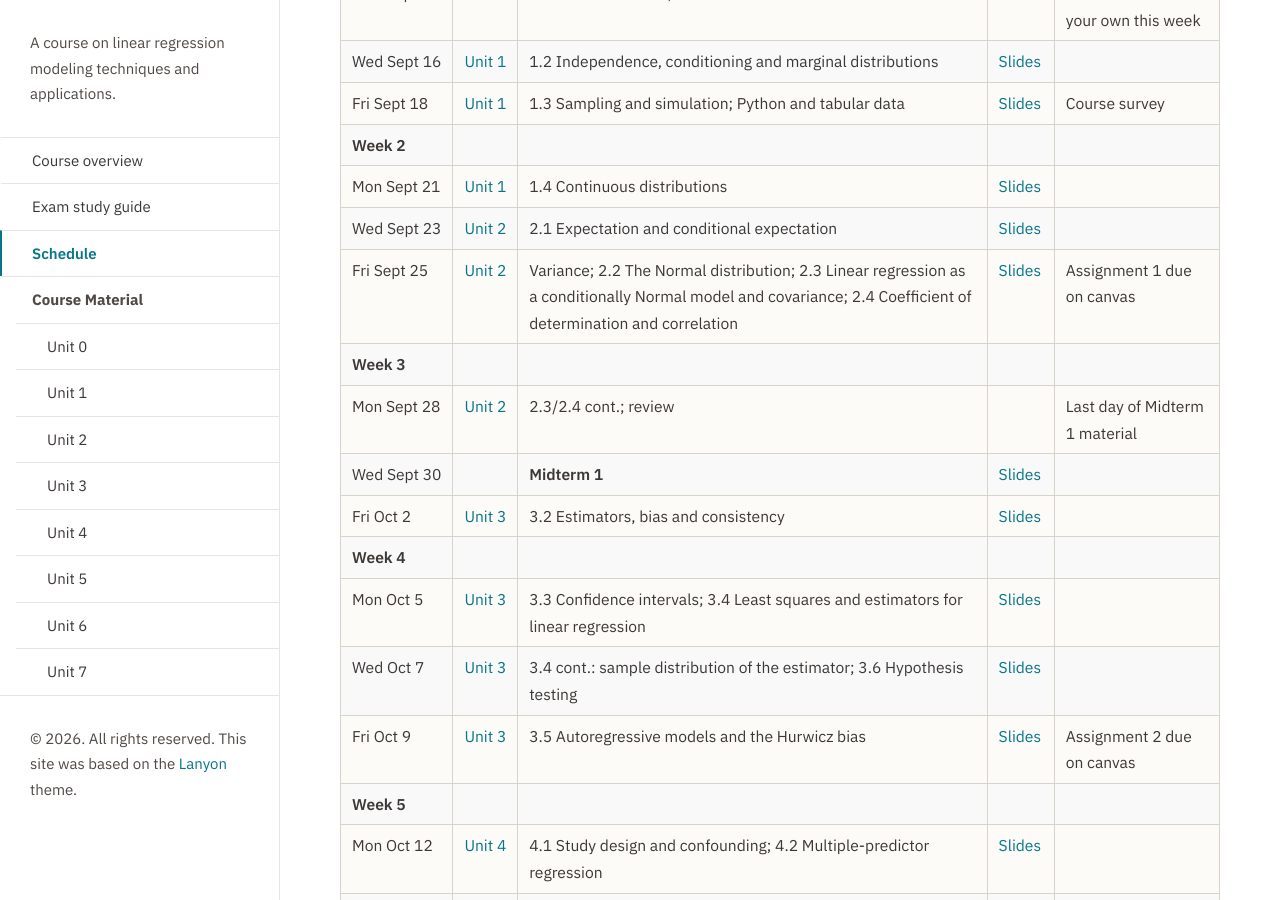
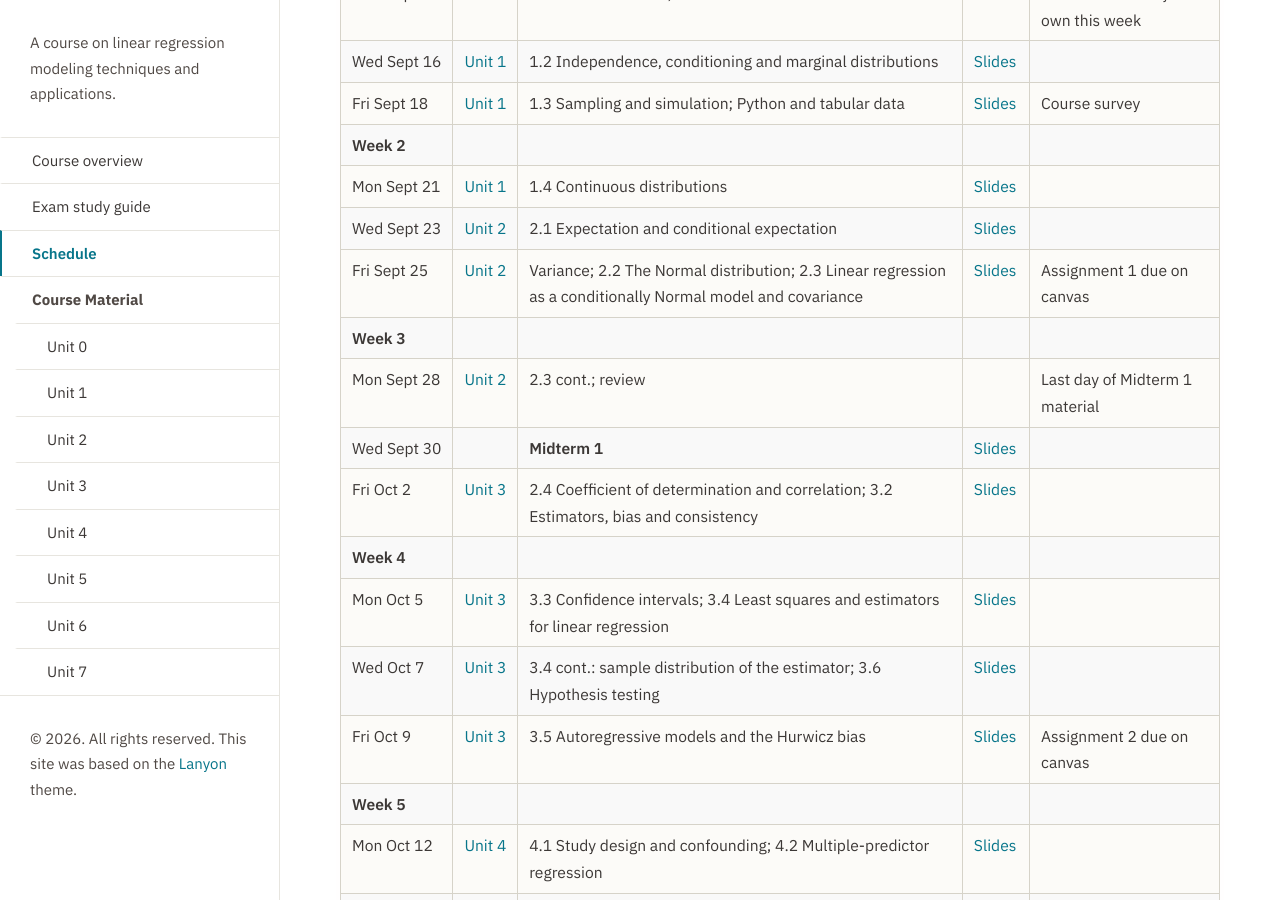
Before and after one commit to elevien/math50_2026, a Jekyll site: the page built from schedule.md, in a window 1280 px wide and 900 px high, scrolled down 455 px. Built offline with Jekyll 4.4.1, drawn with Linux system fonts in a browser that asks for light colours.

Commit message:
Publish from math50_sandbox@82b6405

```diff
--- a/schedule.md
+++ b/schedule.md
@@ -21,11 +21,11 @@ Before going through Unit 1, please review [Unit 0]({{ '/unit0/' | relative_url
 | **Week 2** | | | | |
 | Mon Sept 21 | [Unit 1]({{ '/unit1/' | relative_url }}) | 1.4 Continuous distributions | [Slides]({{ '/unit1/slides-09-21.pdf' | relative_url }}) | |
 | Wed Sept 23 | [Unit 2]({{ '/unit2/' | relative_url }}) | 2.1 Expectation and conditional expectation| [Slides]({{ '/unit2/slides-09-23.pdf' | relative_url }}) | |
-| Fri Sept 25 | [Unit 2]({{ '/unit2/' | relative_url }}) | Variance; 2.2 The Normal distribution; 2.3 Linear regression as a conditionally Normal model and covariance; 2.4 Coefficient of determination and correlation | [Slides]({{ '/unit2/slides-09-25.pdf' | relative_url }}) | Assignment 1 due on canvas|
+| Fri Sept 25 | [Unit 2]({{ '/unit2/' | relative_url }}) | Variance; 2.2 The Normal distribution; 2.3 Linear regression as a conditionally Normal model and covariance | [Slides]({{ '/unit2/slides-09-25.pdf' | relative_url }}) | Assignment 1 due on canvas|
 | **Week 3** | | | | |
-| Mon Sept 28 | [Unit 2]({{ '/unit2/' | relative_url }}) | 2.3/2.4 cont.; review | | Last day of Midterm 1 material |
+| Mon Sept 28 | [Unit 2]({{ '/unit2/' | relative_url }}) | 2.3 cont.; review | | Last day of Midterm 1 material |
 | Wed Sept 30 | | **Midterm 1**  | [Slides]({{ '/unit3/slides-09-30.pdf' | relative_url }}) |  |
-| Fri Oct 2 | [Unit 3]({{ '/unit3/' | relative_url }}) | 3.2 Estimators, bias and consistency | [Slides]({{ '/unit3/slides-10-02.pdf' | relative_url }}) | |
+| Fri Oct 2 | [Unit 3]({{ '/unit3/' | relative_url }}) |2.4 Coefficient of determination and correlation; 3.2 Estimators, bias and consistency | [Slides]({{ '/unit3/slides-10-02.pdf' | relative_url }}) | |
 | **Week 4** | | | | |
 | Mon Oct 5 | [Unit 3]({{ '/unit3/' | relative_url }}) | 3.3 Confidence intervals; 3.4 Least squares and estimators for linear regression | [Slides]({{ '/unit3/slides-10-05.pdf' | relative_url }}) | |
 | Wed Oct 7 | [Unit 3]({{ '/unit3/' | relative_url }}) | 3.4 cont.: sample distribution of the estimator; 3.6 Hypothesis testing | [Slides]({{ '/unit3/slides-10-07.pdf' | relative_url }}) | |
```
Also changed, not shown: 1 other file.
